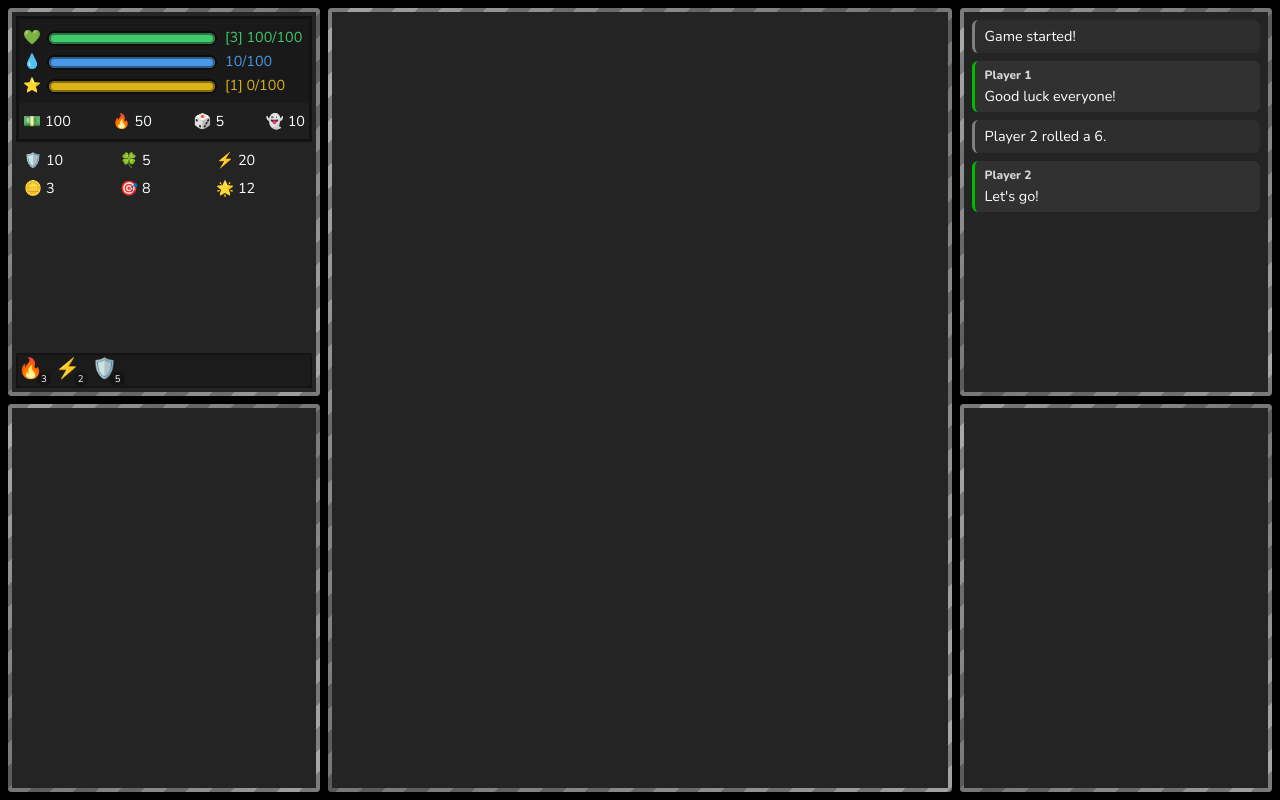
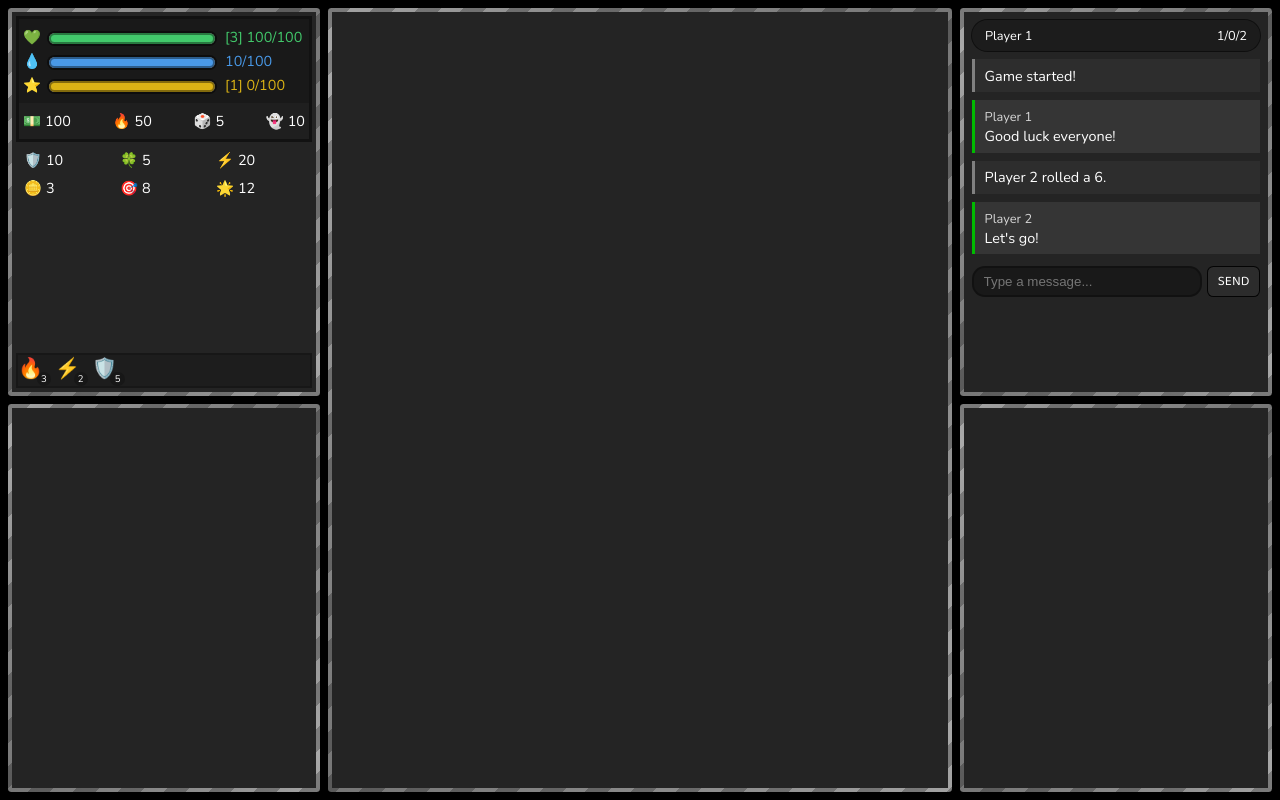
Before and after one commit to ProDreVil/Super-Snaders, a Flask app: page / in a window 1280 px wide. Run offline with Flask 3, Linux system fonts and the light colour scheme.

Commit message:
Finished mockup for messages area

```diff
--- a/web/static/css/messages.css
+++ b/web/static/css/messages.css
@@ -1,41 +1,77 @@
 .messages-container {
-    display: flex;
-    flex-direction: column;
     min-height: 0;
 }
 
-.messages-area {
+.profile-area {
+    background-color: var(--black-20);
+    border: 0.1rem solid var(--black-50);
+    border-radius: 2rem;
+    padding: 0.1rem 0.5rem;
+    font-size: 0.8rem;
+    margin: 0.2rem;
+}
+
+.chat-area {
     gap: 0.5rem;
     overflow-y: auto;
     min-height: 0;
     padding: 0.25rem;
+    scrollbar-width: thin;
+    scrollbar-color: #555 #222;
 }
 
-.message {
-    display: flex;
-    flex-direction: column;
+.chat {
     padding: 0.4rem 0.6rem;
-    border-radius: 0.4rem;
     gap: 0.15rem;
 }
 
-.message-content {
+.chat-content {
     margin: 0;
     overflow-wrap: anywhere;
 }
 
-.system-message {
-    background-color: rgba(255, 255, 255, 0.04);
+.system-chat {
+    background-color: var(--white-4);
     border-left: 0.2rem solid gray;
 }
 
-.player-message {
-    background-color: rgba(255, 255, 255, 0.06);
+.player-chat {
+    background-color: var(--white-8);
     border-left: 0.2rem solid var(--primary-color);
 }
 
-.message-sender {
-    font-size: 0.75rem;
-    font-weight: 800;
+.chat-sender {
+    font-size: 0.8rem;
     opacity: 0.8;
 }
+
+.chat-input-area {
+    gap: 0.3rem;
+    padding: 0.5rem 0.25rem 0.25rem 0.25rem;
+}
+
+.chat-input {
+    flex: 1;
+    min-width: 0;
+    padding: 0.25rem 0.6rem;
+    background-color: var(--black-30);
+    border: 0.15rem solid var(--black-30);
+    border-radius: 0.8rem;
+    color: white;
+    outline: none;
+}
+
+.chat-input:focus {
+    background-color: var(--black-50);
+    border-color: var(--black-90);
+}
+
+.chat-send {
+    padding: 0.25rem 0.6rem;
+    background-color: var(--white-4);
+    color: white;
+    border: 0.1rem solid var(--black-90);
+    border-radius: 0.4rem;
+    font-family: var(--font-primary);
+    cursor: pointer;
+}
--- a/web/static/css/root.css
+++ b/web/static/css/root.css
@@ -7,6 +7,13 @@
     /* BACKGROUND */
     --panel-bg: rgba(60, 60, 60, 0.6);
     --panel-border: gray;
+    --black-20: rgba(0, 0, 0, 0.2);
+    --black-15: rgba(0, 0, 0, 0.15);
+    --black-30: rgba(0, 0, 0, 0.3);
+    --black-50: rgba(0, 0, 0, 0.5);
+    --black-90: rgba(0, 0, 0, 0.9);
+    --white-4: rgba(255, 255, 255, 0.04);
+    --white-8: rgba(255, 255, 255, 0.08);
     /* COLORS */
     --primary-color: #00bb00;
     --secondary-color: #dddd00;
--- a/web/static/css/status.css
+++ b/web/static/css/status.css
@@ -1,5 +1,5 @@
 .head-stats {
-    border: 0.2rem solid rgba(0, 0, 0, 0.5);
+    border: 0.2rem solid var(--black-50);
 }
 
 .stat {
@@ -10,14 +10,14 @@
 }
 
 .resource-stats {
-    background-color: rgba(0, 0, 0, 0.3);
+    background-color: var(--black-30);
     padding: 0.5rem 0.25rem;
     gap: 0.25rem;
 }
 
 .quick-access-stats {
     justify-content: space-between;
-    background-color: rgba(0, 0, 0, 0.15);
+    background-color: var(--black-15);
     padding: 0.5rem 0.25rem;
 }
 
@@ -33,7 +33,7 @@
 .stat-bar {
     height: 0.9rem;
     background-color: var(--panel-border);
-    border: 0.15rem solid rgba(0, 0, 0, 0.9);
+    border: 0.15rem solid var(--black-90);
     border-radius: 1rem;
     overflow: hidden;
     margin-top: 0.2rem;
@@ -82,8 +82,8 @@
 .effects-area {
     margin-top: auto;
     gap: 0.75rem;
-    background-color: rgba(0, 0, 0, 0.25);
-    border: 0.15rem solid rgba(0, 0, 0, 0.25);
+    background-color: var(--black-20);
+    border: 0.15rem solid var(--black-20);
 }
 
 .effect {
@@ -101,5 +101,5 @@
     width: 0.9rem;
     height: 0.9rem;
     border-radius: 50%;
-    background-color: rgba(0, 0, 0, 0.25);
+    background-color: var(--black-20);
 }
--- a/web/static/css/utilities.css
+++ b/web/static/css/utilities.css
@@ -146,6 +146,18 @@
 }
 
 /* =========================
+        TEXT
+========================= */
+
+.text-start {
+    text-align: start;
+}
+
+.text-end {
+    text-align: end;
+}
+
+/* =========================
         PATTERN BORDER
 ========================= */
 
--- a/web/templates/components/messages.html
+++ b/web/templates/components/messages.html
@@ -1,18 +1,26 @@
-<aside class="messages-container container-panel pattern-border">
-    <div class="messages-area flex-col">
-        <div class="message system-message">
-            <p class="message-content">Game started!</p>
+<aside class="messages-container container-panel pattern-border flex-col">
+    <div class="profile-area flex-centered justify-between">
+        <p class="player-name">Player 1 </p>
+        <p class="kda">1/0/2</p>
+    </div>
+    <div class="chat-area flex-col">
+        <div class="chat system-chat">
+            <p class="chat-content">Game started!</p>
         </div>
-        <div class="message player-message">
-            <span class="message-sender">Player 1</span>
-            <p class="message-content">Good luck everyone!</p>
+        <div class="chat player-chat">
+            <span class="chat-sender">Player 1</span>
+            <p class="chat-content">Good luck everyone!</p>
         </div>
-        <div class="message system-message">
-            <p class="message-content">Player 2 rolled a 6.</p>
+        <div class="chat system-chat">
+            <p class="chat-content">Player 2 rolled a 6.</p>
         </div>
-        <div class="message player-message">
-            <span class="message-sender">Player 2</span>
-            <p class="message-content">Let's go!</p>
+        <div class="chat player-chat">
+            <span class="chat-sender">Player 2</span>
+            <p class="chat-content">Let's go!</p>
         </div>
     </div>
+    <div class="chat-input-area flex-row">
+        <input type="text" class="chat-input" placeholder="Type a message...">
+        <button class="chat-send">SEND</button>
+    </div>
 </aside>
```
